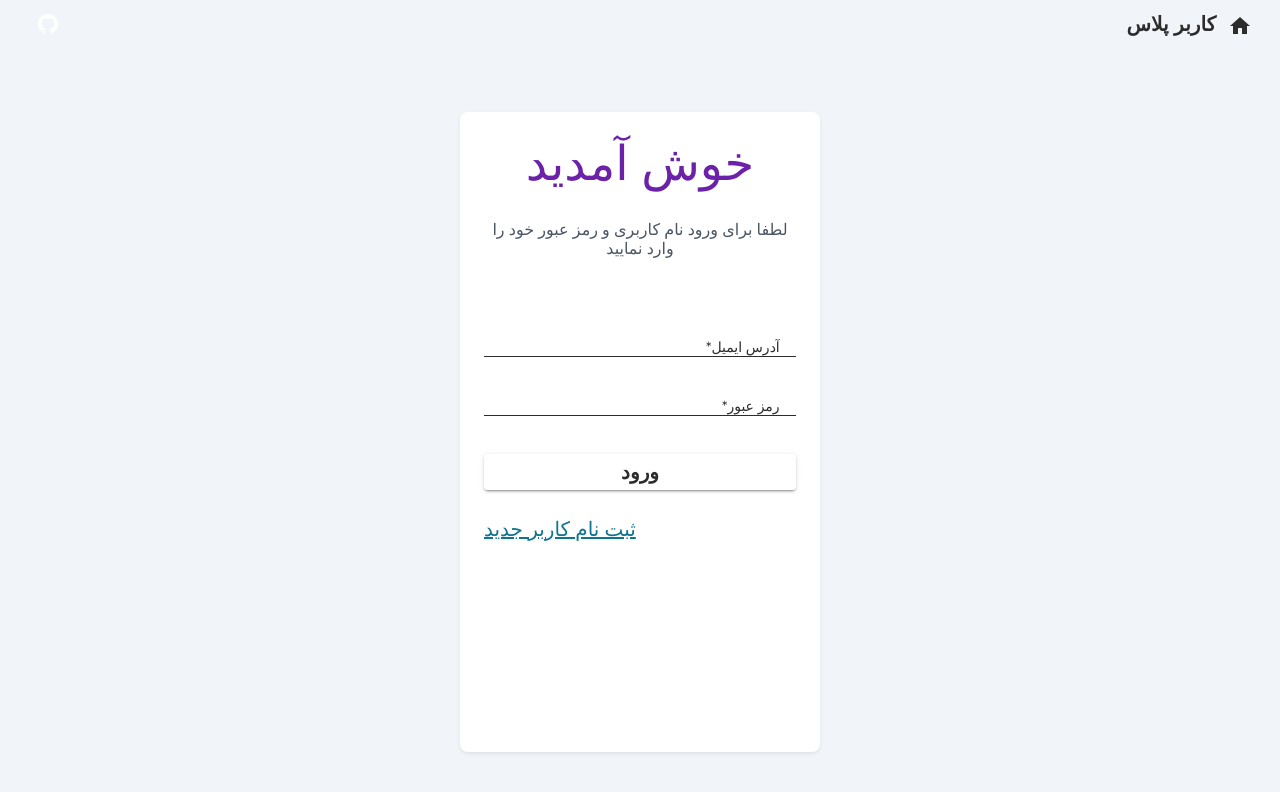
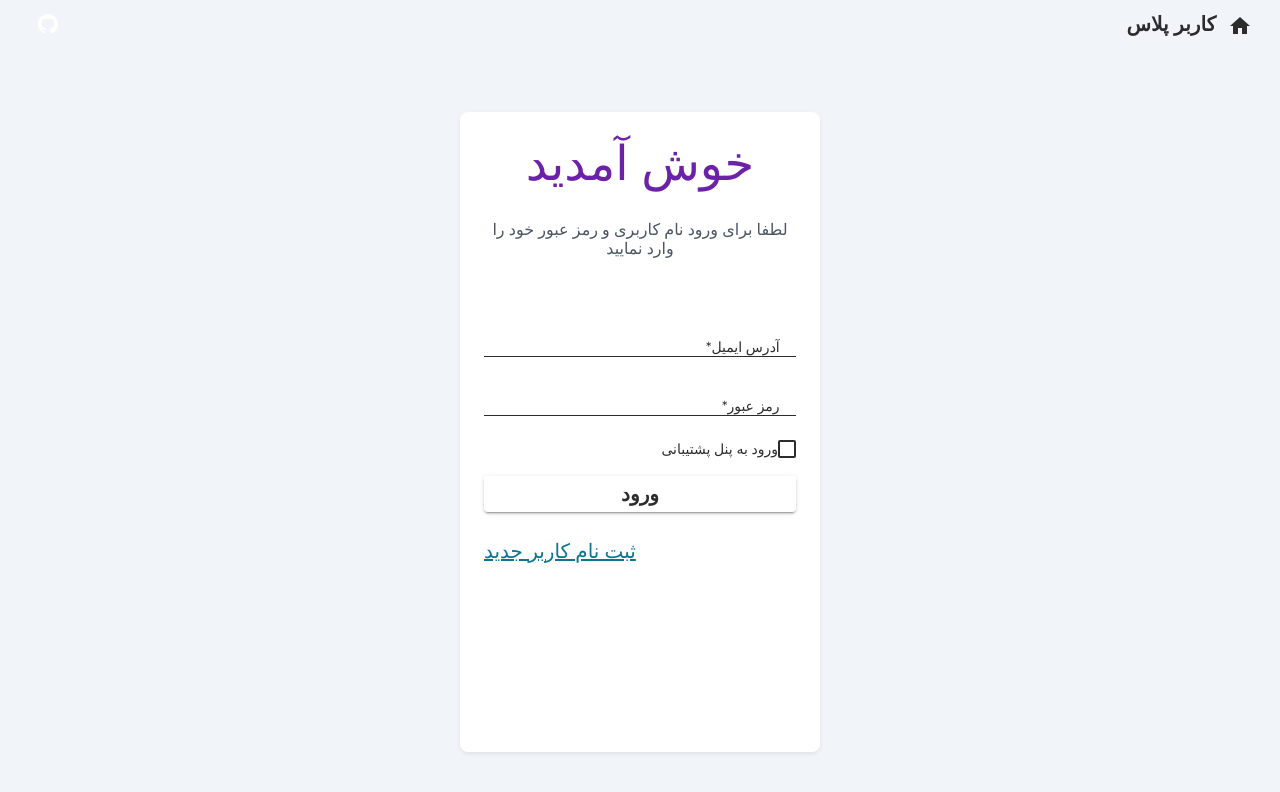
Before and after one commit to soheils2/test01ng, an Angular app: page /login in a window 1280 px wide. Shown: the top 792 px of the page. Built offline with nearby package versions, Linux system fonts and the light colour scheme.

Commit message:
🔸 AdminPanel-> prepare Login page

```diff
--- a/src/app/account/login/login.component.html
+++ b/src/app/account/login/login.component.html
@@ -42,6 +42,11 @@
           </mat-error>
 
         </mat-form-field>
+
+
+        <mat-checkbox name="isSuperUser" [(ngModel)]="credentials.isSuperUser" #adminCheck="ngModel">ورود به پنل
+          پشتیبانی</mat-checkbox>
+
 
         <button type="submit" mat-raised-button class="text-[2.5vh] font-bold mt-[2vh]" color="primary">ورود</button>
 
--- a/src/app/account/login/login.component.ts
+++ b/src/app/account/login/login.component.ts
@@ -1,3 +1,4 @@
+import { PRESET_LoginRequest } from './../../shared/login-request.model';
 import { Component, OnInit, ViewChild } from '@angular/core';
 
 import {
@@ -16,8 +17,6 @@ import {
   Register,
   PRESET_RegisterRequest,
 } from 'src/app/shared/register.model';
-import { catchError, map, throwError } from 'rxjs';
-import { HttpErrorResponse } from '@angular/common/http';
 
 enum STTs {
   Login = 0,
@@ -46,12 +45,22 @@ export class LoginComponent implements OnInit {
   setSttState(_state: STTs) {
     this.sttState = _state;
   }
+  credentials = {
+    username: '',
+    password: '',
+    re_password: '',
+    isSuperUser: false,
+  };
 
   ngOnInit() {
-    this.credentials = { username: '', password: '', re_password: '' };
+    this.credentials = {
+      username: '',
+      password: '',
+      re_password: '',
+      isSuperUser: false,
+    };
     if (this.accountService.isAuthenticated) this.router.navigate(['/']);
   }
-  credentials = { username: '', password: '', re_password: '' };
 
   constructor(
     private notify: NotifyService,
@@ -61,19 +70,21 @@ export class LoginComponent implements OnInit {
 
   onLogin(_form: any) {
     this.submitAttempted = true;
-    console.warn('_form:', _form);
+    // console.warn('_form:', this.credentials.isSuperUser);
+
     if (_form.valid) {
       let loginVM: LoginRequest = {
+        ...PRESET_LoginRequest,
         email: this.credentials.username,
         password: this.credentials.password,
+        isSuperUser: this.credentials.isSuperUser,
       };
 
-      this.accountService.login(loginVM).subscribe(
-        (response) => {
+      this.accountService.login(loginVM).subscribe({
+        complete: () => {
           this.status = this.accountService.isAuthenticated
             ? 'Authenticated!'
             : 'Unauthenticated!';
-          this.message = response.message;
 
           if (this.accountService.isAuthenticated) {
             let redirect = this.accountService.redirectUrl
@@ -87,11 +98,10 @@ export class LoginComponent implements OnInit {
             }, 1600);
           }
         },
-        (error) => {
-          this.message = error;
-          this.notify.err(JSON.stringify(this.message));
-        }
-      );
+        error: (error) => {
+          this.notify.err('اطلاعات ورودی نادرست میباشد.');
+        },
+      });
     } //
     else {
       this.notify.warn('❗️ لطفا مقادیر وارد شده را بررسی نمایید');
```
